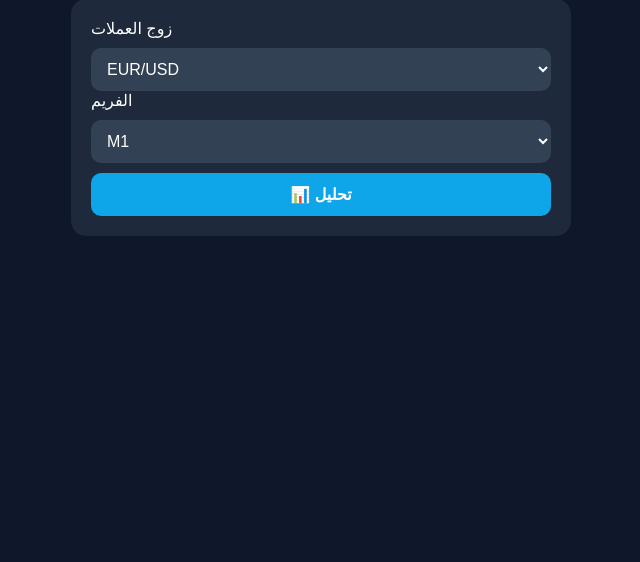
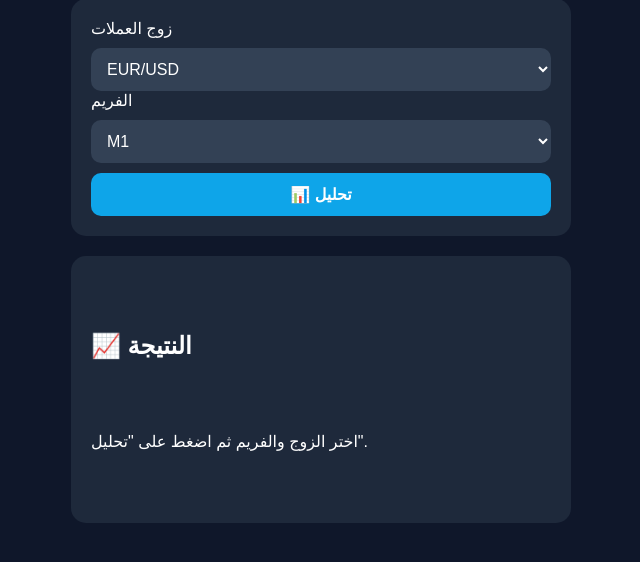
Before and after one commit to ismailelomrani22-ops/telegram-bot, a Flask app: template templates/index.html in a window 1280 px wide. Shown: the part 142-704 px from the top of the page, without its empty margins (319-959 px from the left). Run offline with Flask 3, Linux system fonts and the light colour scheme; the template is opened without the code that fills it, so the values that code supplies are empty.

Commit message:
Update index.html

```diff
--- a/templates/index.html
+++ b/templates/index.html
@@ -1,3 +1,4 @@
+<!DOCTYPE html>
 <html lang="ar">
 <head>
     <meta charset="UTF-8">
@@ -41,3 +42,15 @@
         </button>
 
     </div>
+
+    <div id="result" class="card">
+        <h2>📈 النتيجة</h2>
+        <p>اختر الزوج والفريم ثم اضغط على "تحليل".</p>
+    </div>
+
+</div>
+
+<script src="/static/script.js"></script>
+
+</body>
+</html>
```
